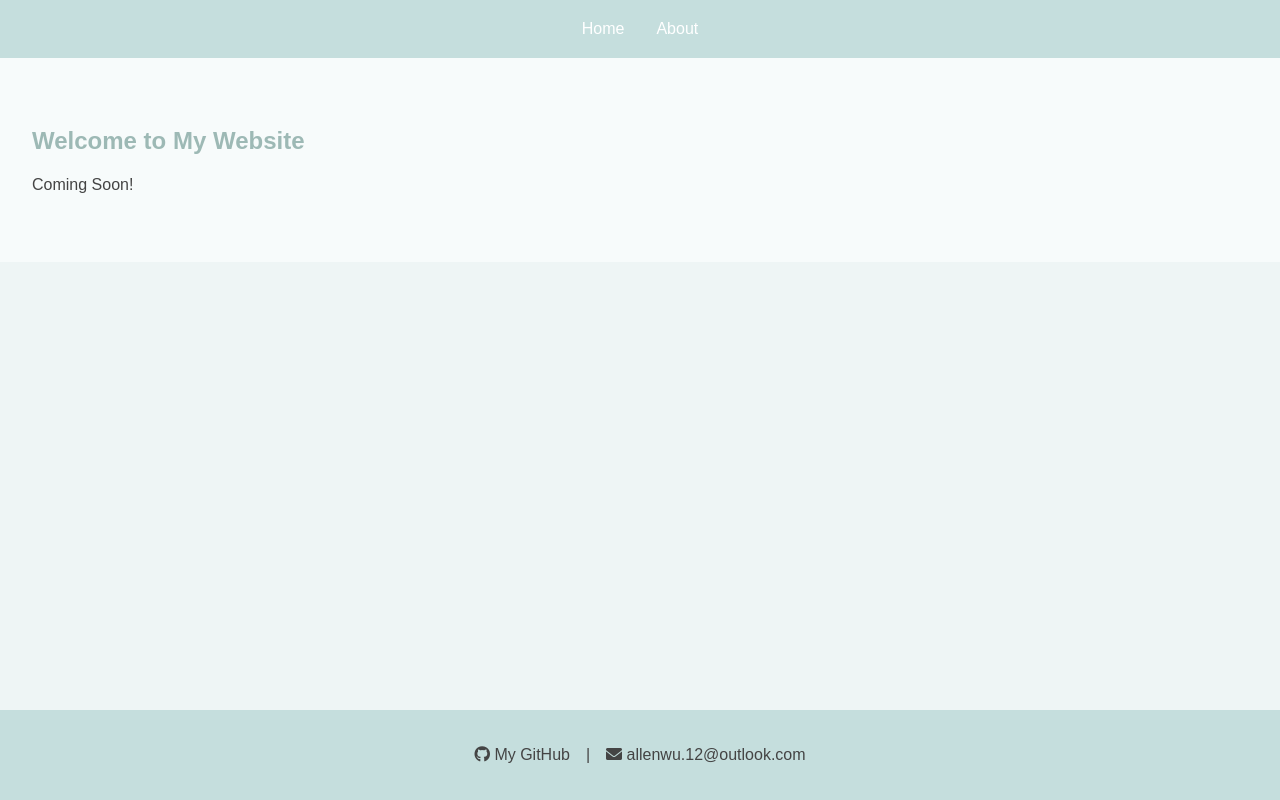
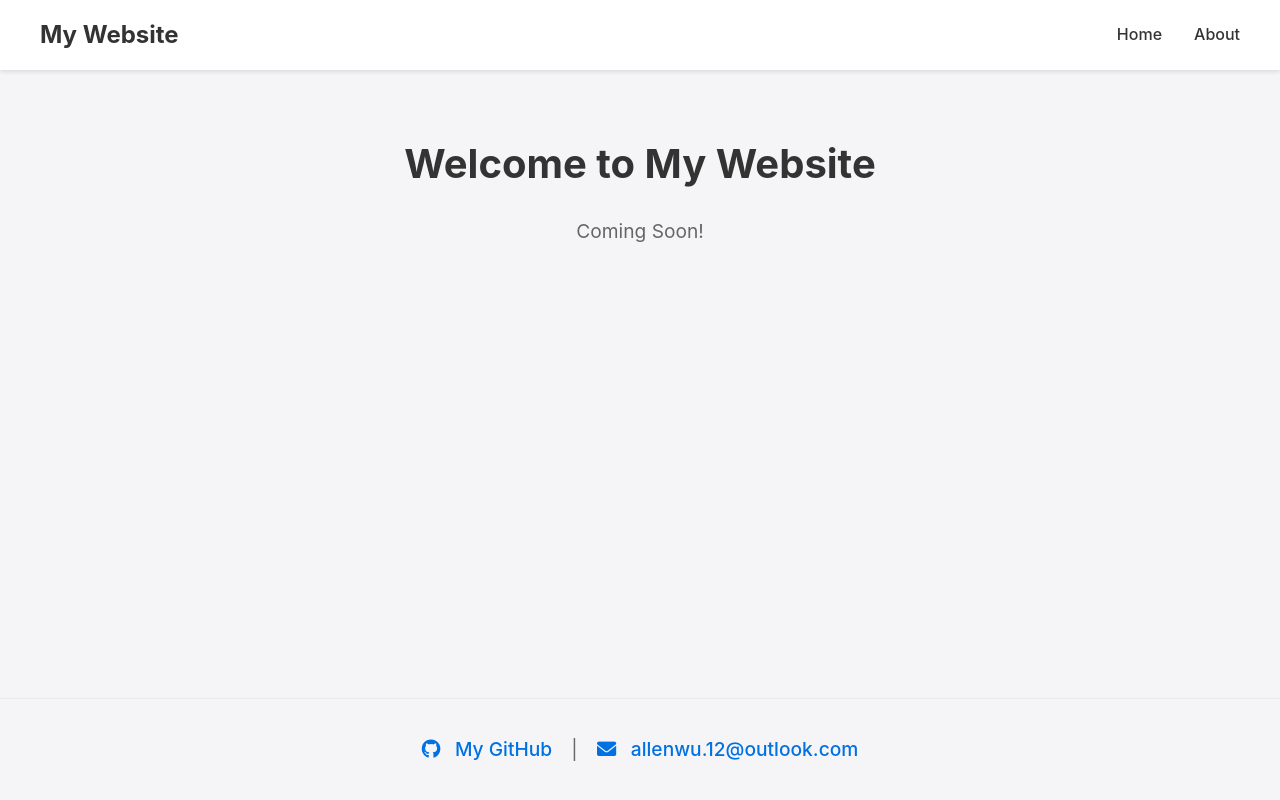
Before and after one commit to wuallenwu/wuallenwu.github.io, a plain HTML site: page index.html in a window 1280 px wide. Drawn offline with Linux system fonts and the light colour scheme.

Commit message:
added some js, visual updates

```diff
--- a/css/styles.css
+++ b/css/styles.css
@@ -6,118 +6,109 @@ body, h1, h2, p, ul {
 }
 
 body {
-    font-family: Arial, sans-serif;
+    font-family: -apple-system, BlinkMacSystemFont, "Segoe UI", Roboto, "Helvetica Neue", Arial, sans-serif;
     line-height: 1.6;
     margin: 0;
-    background: #eef5f5; /* very light pastel blue */
-    color: #444; /* muted dark color for text */
+    background: #f5f5f7; /* very light grey */
+    color: #333; /* dark grey for text */
 }
 
 header {
-    background: #c5dedd; /* muted pastel teal */
-    color: #fff;
+    background: #ffffff; /* white background */
+    color: #333; /* dark grey text */
     padding: 1em 0;
+    box-shadow: 0 2px 4px rgba(0, 0, 0, 0.1);
+    position: fixed;
+    width: 100%;
+    top: 0;
+    z-index: 1000;
+}
+
+nav {
+    display: flex;
+    justify-content: space-between;
+    align-items: center;
+    max-width: 1200px;
+    margin: 0 auto;
+    padding: 0 1em;
+}
+
+nav .logo {
+    font-size: 1.5em;
+    font-weight: bold;
 }
 
 nav ul {
     list-style: none;
     display: flex;
-    justify-content: center;
+    gap: 2em;
 }
 
 nav ul li {
-    margin: 0 1em;
+    margin: 0;
 }
 
 nav ul li a {
-    color: #fff;
+    color: #333;
     text-decoration: none;
+    font-size: 1em;
+    font-weight: 500;
 }
 
+nav ul li a:hover {
+    color: #0071e3; /* Apple blue */
+}
+
+nav ul li a.active {
+    color: #0071e3; /* Apple blue */
+    font-weight: bold;
+}
+
+
 main {
-    padding: 2em;
-    background: #f7fbfb; /* very light pastel teal */
+    padding: 4em 1em 2em;
+    background: #f5f5f7; /* very light grey */
+    max-width: 1200px;
+    margin: 0 auto;
+    padding-top: 100px; /* offset for fixed header */
 }
 
 section {
     margin: 2em 0;
+    text-align: center;
 }
 
 h1, h2 {
     margin-bottom: 0.5em;
-    color: #9db9b5; /* muted pastel green */
+    color: #333; /* dark grey */
+}
+
+h1 {
+    font-size: 2.5em;
+    font-weight: 700;
+}
+
+h2 {
+    font-size: 2em;
+    font-weight: 500;
+}
+
+p {
+    font-size: 1.2em;
+    color: #666; /* light grey for text */
 }
 
 footer {
-    background: #c5dedd; /* muted pastel teal */
-    color: #444; /* muted dark color for text */
+    background: #f5f5f7; /* very light grey */
+    color: #666; /* light grey text */
     text-align: center;
     padding: 1em 0;
-    position: absolute;
+    border-top: 1px solid #eaeaea;
+    position: fixed;
     width: 100%;
     bottom: 0;
 }
 
-/* Hyperlink styles */
-a {
-    color: #9abec5; /* muted pastel blue */
-    text-decoration: none;
-}
-
-a:hover {
-    color: #eec3c7; /* muted pastel pink */
-    text-decoration: underline;
-}
-
-a:visited {
-    color: #966fd6; /* muted pastel purple */
-}
-
-/* Specific styles for footer links */
-footer a {
-    color: #444; /* muted dark color for text */
-}
-
-footer a:hover {
-    color: #9abec5; /* muted pastel blue */
-}
-
-/* Contact section styles */
-#contact {
-    padding: 2em;
-    background: #ffffff; /* white background for contrast */
-    border-radius: 8px;
-    box-shadow: 0 4px 8px rgba(0, 0, 0, 0.1);
-}
-
-.contact-info {
-    display: flex;
-    flex-direction: column;
-    align-items: flex-start;
-    gap: 1em;
-}
-
-.contact-info p {
-    margin: 0;
-}
-
-.contact-info a {
-    color: #444; /* dark color for better readability */
-    display: flex;
-    align-items: center;
-    text-decoration: none;
-}
-
-.contact-info a i {
-    margin-right: 0.5em;
-    font-size: 1.2em; /* slightly larger icons */
-}
-
-.contact-info a:hover {
-    color: #9abec5; /* muted pastel blue */
-}
-
-/* Additional footer styling */
 footer p {
     display: flex;
     justify-content: center;
@@ -125,3 +116,41 @@ footer p {
     gap: 1em;
     padding: 1em 0;
 }
+
+footer a {
+    color: #0071e3; /* Apple blue */
+    text-decoration: none;
+    font-weight: 500;
+}
+
+footer a:hover {
+    text-decoration: underline;
+}
+
+footer a i {
+    margin-right: 0.5em;
+}
+
+/* Hyperlink styles */
+a {
+    color: #0071e3; /* Apple blue */
+    text-decoration: none;
+}
+
+a:hover {
+    color: #005bb5; /* darker blue */
+    text-decoration: underline;
+}
+
+a:visited {
+    color: #4a4a4a; /* grey */
+}
+
+/* Additional footer styling */
+footer a {
+    color: #0071e3; /* Apple blue */
+}
+
+footer a:hover {
+    color: #005bb5; /* darker blue */
+}
--- a/index.html
+++ b/index.html
@@ -10,16 +10,17 @@
 <body>
     <header>
         <nav>
+            <div class="logo">My Website</div>
             <ul>
-                <li><a href="index.html">Home</a></li>
-                <li><a href="about.html">About</a></li>
+                <li><a href="index.html" class="nav-link" id="home-link">Home</a></li>
+                <li><a href="about.html" class="nav-link" id="about-link">About</a></li>
             </ul>
         </nav>
     </header>
     <main>
         <section id="home">
-            <h1>Welcome to My Website</h1>
-            <p>Coming Soon!</p>
+            <h1 class="fade-in">Welcome to My Website</h1>
+            <p class="fade-in">Coming Soon!</p>
         </section>
     </main>
     <footer>
--- /dev/null
+++ b/js/navbar.js
@@ -0,0 +1,19 @@
+// js/navbar.js
+
+document.addEventListener('DOMContentLoaded', () => {
+    const navLinks = document.querySelectorAll('.nav-link');
+
+    // Add active class on click
+    navLinks.forEach(link => {
+        link.addEventListener('click', () => {
+            setActiveLink(link);
+        });
+    });
+
+    const setActiveLink = (activeLink) => {
+        navLinks.forEach(link => {
+            link.classList.remove('active');
+        });
+        activeLink.classList.add('active');
+    };
+});
```
Also changed, not shown: about.html (+7 -6 lines), js/scrollEffects.js (added, +33 -0 lines).
